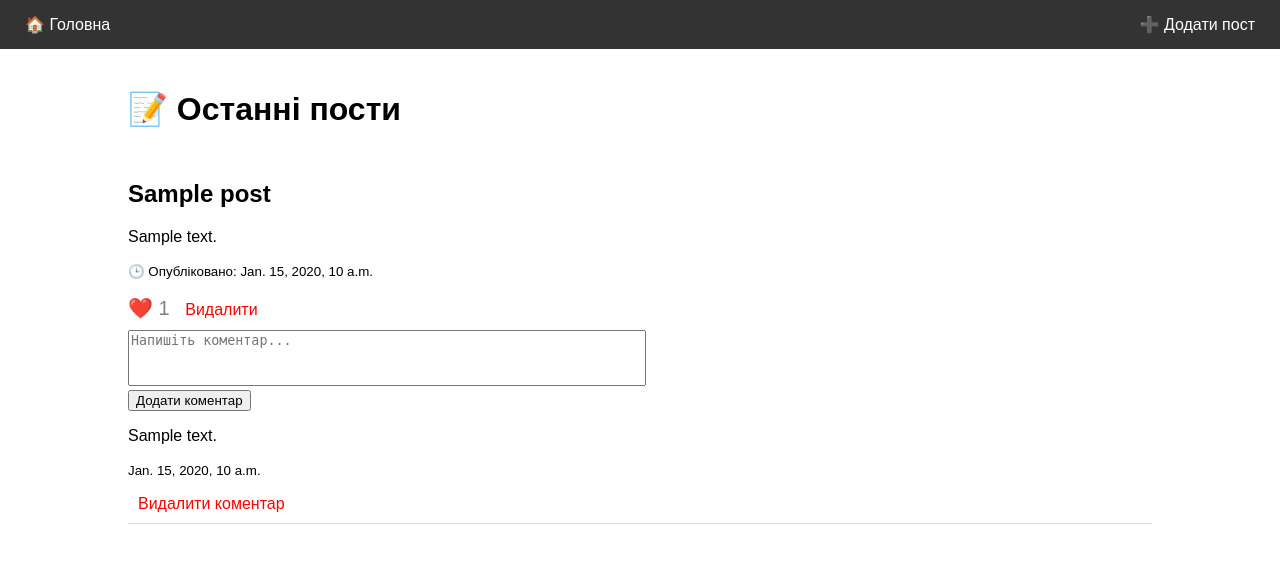
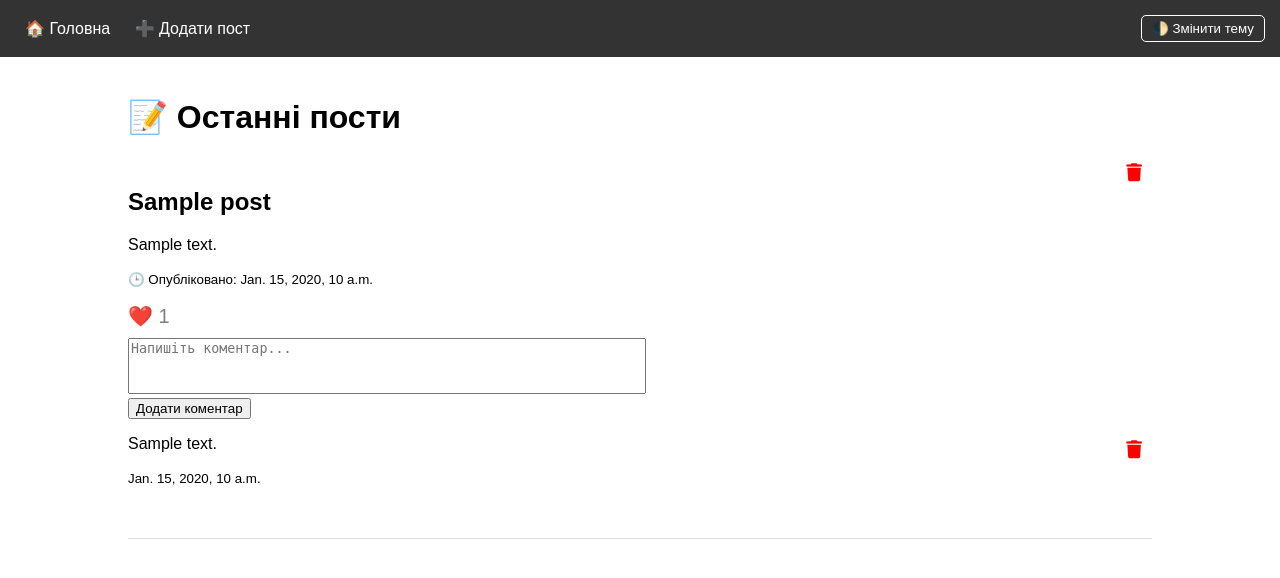
Before and after one commit to Danya-N/blog, a Django app: template blog/templates/blog/post_list.html in a window 1280 px wide. Shown: the top 578 px of the page. Run offline with Django 5.2, Linux system fonts and the light colour scheme; the template is opened without the code that fills it: most values are stand-ins (such as "Sample title", 1, 10 or a date in 2020).

Commit message:
Додав трохи змін

```diff
--- a/blog/templates/blog/post_list.html
+++ b/blog/templates/blog/post_list.html
@@ -3,13 +3,82 @@
 <head>
     <meta charset="UTF-8">
     <title>Головна - Мій блог</title>
+    <link rel="stylesheet" href="https://cdnjs.cloudflare.com/ajax/libs/font-awesome/6.5.0/css/all.min.css">
+
     <style>
-        body { font-family: Arial, sans-serif; margin: 0; padding: 0; }
-        .container { width: 80%; margin: auto; padding: 20px; }
-        .post { border-bottom: 1px solid #ddd; padding: 10px 0; }
-        .navbar { background: #333; padding: 15px; display: flex; justify-content: space-between; align-items: center; }
-        .navbar a { color: white; text-decoration: none; margin: 0 10px; }
-        .delete-btn { color: red; text-decoration: none; margin-left: 10px; }
+        :root {
+            --bg-color: #ffffff;
+            --text-color: #000000;
+            --navbar-bg: #333;
+            --post-border: #ddd;
+        }
+
+        body.dark-theme {
+            --bg-color: #2c2c2c;
+            --text-color: #f0f0f0;
+            --navbar-bg: #1e1e1e;
+            --post-border: #555;
+        }
+
+        body {
+            font-family: Arial, sans-serif;
+            margin: 0;
+            padding: 0;
+            background-color: var(--bg-color);
+            color: var(--text-color);
+        }
+
+        .container {
+            width: 80%;
+            margin: auto;
+            padding: 20px;
+        }
+
+        .post {
+            border-bottom: 1px solid var(--post-border);
+            padding: 10px 0;
+            position: relative;
+        }
+
+        .navbar {
+            background: var(--navbar-bg);
+            padding: 15px;
+            display: flex;
+            justify-content: space-between;
+            align-items: center;
+        }
+
+        .navbar a {
+            color: white;
+            text-decoration: none;
+            margin: 0 10px;
+        }
+
+        .theme-toggle-btn {
+            background-color: transparent;
+            border: 1px solid white;
+            color: white;
+            padding: 5px 10px;
+            border-radius: 5px;
+            cursor: pointer;
+        }
+
+        .delete-btn {
+            color: red;
+            font-size: 18px;
+            text-decoration: none;
+            position: absolute;
+            top: 5px; /* Зміщуємо кнопку вверх */
+            right: 10px;
+        }
+
+        .delete-btn i {
+            transition: transform 0.2s;
+        }
+
+        .delete-btn:hover i {
+            transform: scale(1.2);
+        }
 
         .comment-field {
             width: 50%;
@@ -33,10 +102,12 @@
     </style>
 </head>
 <body>
-
     <div class="navbar">
-        <a href="{% url 'post_list' %}">🏠 Головна</a>
-        <a href="{% url 'add_post' %}">➕ Додати пост</a>
+        <div>
+            <a href="{% url 'post_list' %}">🏠 Головна</a>
+            <a href="{% url 'add_post' %}">➕ Додати пост</a>
+        </div>
+        <button class="theme-toggle-btn" onclick="toggleTheme()">🌓 Змінити тему</button>
     </div>
 
     <div class="container">
@@ -53,7 +124,10 @@
                     ❤️ <span id="like-count-{{ post.id }}">{{ post.like_count }}</span>
                 </span>
 
-                <a href="{% url 'delete_post' post.id %}" class="delete-btn" onclick="return confirm('Ви впевнені, що хочете видалити цей пост?')"> Видалити</a>
+                <!-- Іконка видалення поста -->
+                <a href="{% url 'delete_post' post.id %}" class="delete-btn" onclick="return confirm('Ви впевнені, що хочете видалити цей пост?')">
+                    <i class="fas fa-trash"></i>
+                </a>
 
                 <!-- Форма для додавання коментаря -->
                 <div class="comment-form">
@@ -67,10 +141,15 @@
                 <!-- Виведення коментарів -->
                 <div class="comments">
                     {% for comment in post.comments.all %}
-                        <div class="comment">
-                            <p>{{ comment.content }}</p>
-                            <p><small>{{ comment.created_at }}</small></p>
-                            <a href="{% url 'delete_comment' comment.id %}" class="delete-btn" onclick="return confirm('Ви впевнені, що хочете видалити цей коментар?')">Видалити коментар</a>
+                        <div class="comment-wrapper" style="position: relative; padding-bottom: 25px;">
+                            <div class="comment">
+                                <p>{{ comment.content }}</p>
+                                <p><small>{{ comment.created_at }}</small></p>
+                            </div>
+                            <!-- Іконка видалення коментаря -->
+                            <a href="{% url 'delete_comment' comment.id %}" class="delete-btn" style="position: absolute; bottom: 5px; right: 10px;" onclick="return confirm('Ви впевнені, що хочете видалити цей коментар?')">
+                                <i class="fas fa-trash"></i>
+                            </a>
                         </div>
                     {% empty %}
                         <p>Немає коментарів.</p>
@@ -108,7 +187,21 @@
                 });
             });
         });
+
+        // Темна тема — збереження в localStorage
+        function toggleTheme() {
+            const body = document.body;
+            body.classList.toggle('dark-theme');
+            localStorage.setItem('theme', body.classList.contains('dark-theme') ? 'dark' : 'light');
+        }
+
+        // Застосувати тему при завантаженні
+        document.addEventListener('DOMContentLoaded', () => {
+            const savedTheme = localStorage.getItem('theme');
+            if (savedTheme === 'dark') {
+                document.body.classList.add('dark-theme');
+            }
+        });
     </script>
-
 </body>
 </html>
```
Also changed, not shown: blog/templates/blog/add_post.html (+64 -7 lines).
